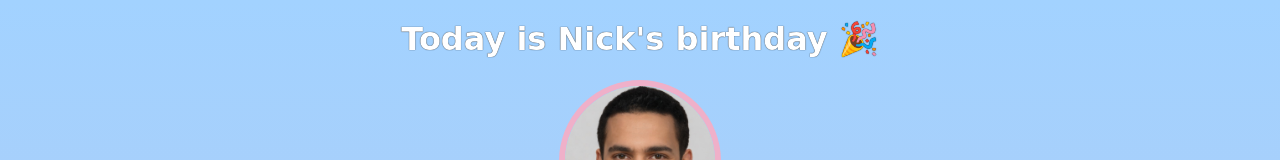
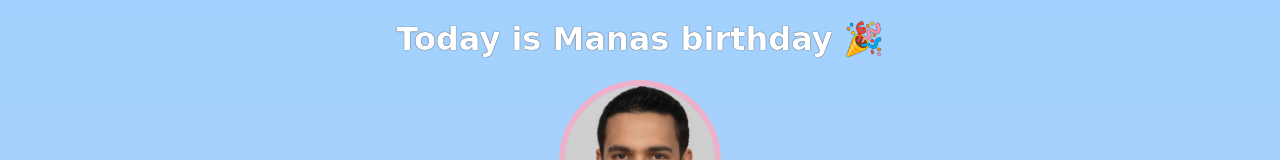
Before and after one commit to bnneupane/birthday-gift-site, a website built with Vite: page imageFolder/index.html in a window 1280 px wide. Shown: the top 160 px of the page. Built offline with nearby package versions, Linux system fonts and the light colour scheme; files whose address does not match are found by name; a web font is replaced by a local one.

Commit message:
Done some changes

```diff
--- a/co54d4738928dd24da00b0e91/index.html
+++ b/imageFolder/index.html
@@ -7,7 +7,7 @@
     </head>
     <body>
         <div id="header">
-            <h1>Today is Nick's birthday 🎉</h1>
+            <h1>Today is Manas birthday 🎉</h1>
             <img id="bff-img" src="images/nick.jpg">
             <h2 id="bday-age">24 years old</h2>
             <h4 id="bday-date">01.11.2022</h4>
```
Also changed, not shown: imageFolder/README.md (renamed from co54d4738928dd24da00b0e91/README.md), imageFolder/images/genius.gif (renamed from co54d4738928dd24da00b0e91/images/genius.gif), imageFolder/images/gift-cover.jpg (renamed from co54d4738928dd24da00b0e91/images/gift-cover.jpg), imageFolder/images/happy.gif (renamed from co54d4738928dd24da00b0e91/images/happy.gif), imageFolder/images/nick.jpg (renamed from co54d4738928dd24da00b0e91/images/nick.jpg), imageFolder/package.json (renamed from co54d4738928dd24da00b0e91/package.json), imageFolder/styles.css (renamed from co54d4738928dd24da00b0e91/styles.css), imageFolder/vite.config.js (renamed from co54d4738928dd24da00b0e91/vite.config.js), 6 other files.
